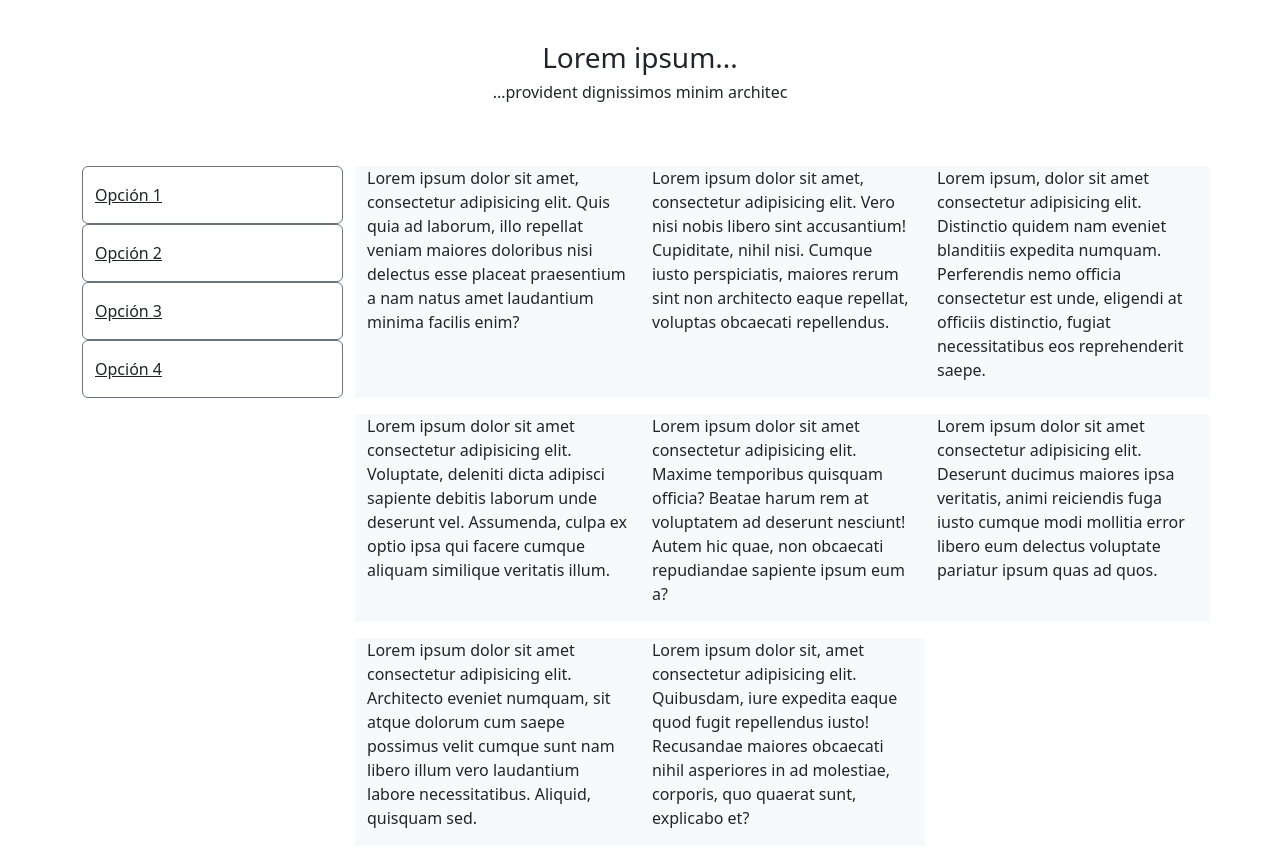
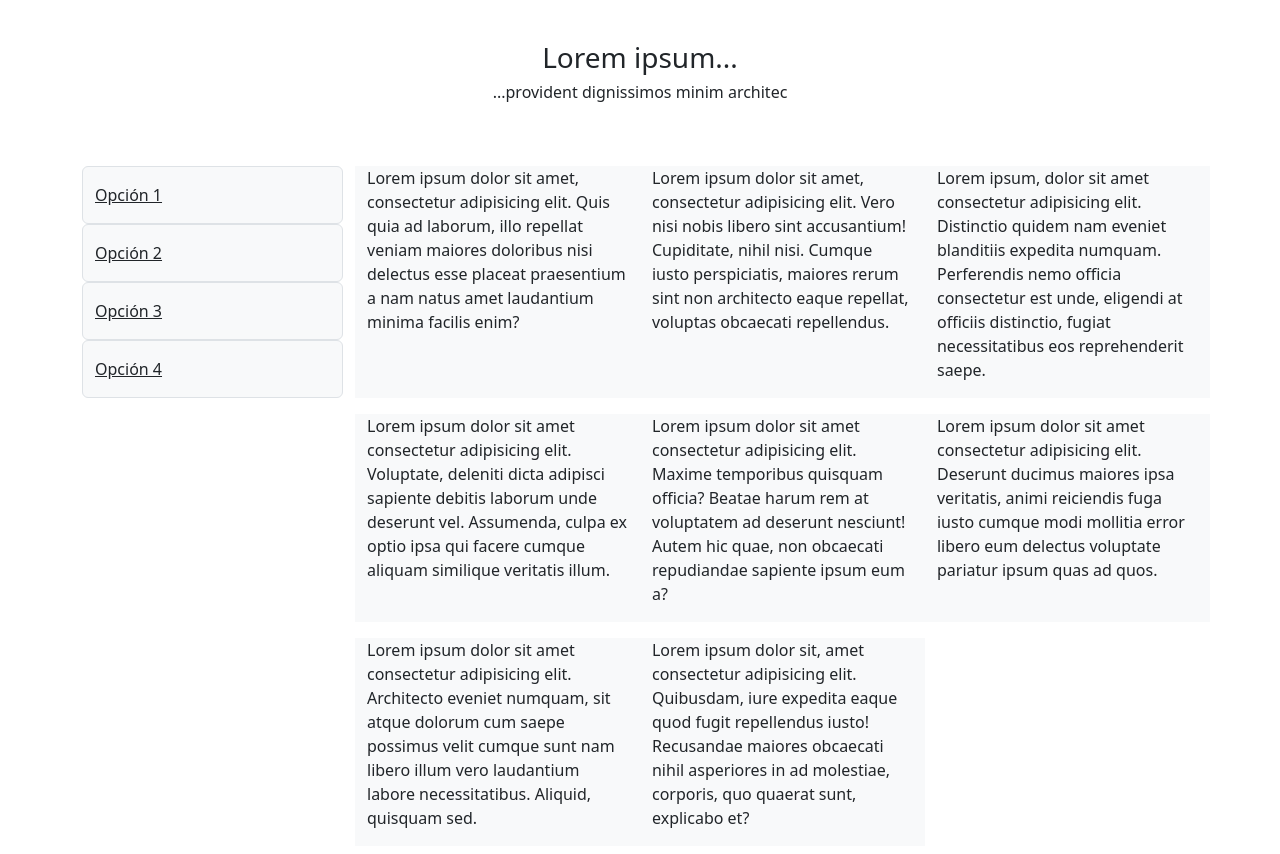
Before and after one commit to MacGovern/JaP_S14_Responsive_Design_y_Bootstrap, a plain HTML site: page index.html in a window 1280 px wide. Shown: the part 63-917 px from the top of the page. Drawn offline with nearby package versions, Linux system fonts and the light colour scheme.

Commit message:
Cambie el borde de los botones de opcion

```diff
--- a/index.html
+++ b/index.html
@@ -67,10 +67,10 @@
     <div class="row">
       <div id="opciones" class="col d-none d-lg-block mt-2">
         <div class="text-decoration-underline d-grid">
-          <button class="btn btn-outline-secondary text-start py-3 text-body">Opción 1</button>
-          <button class="btn btn-outline-secondary text-start py-3 text-body">Opción 2</button>
-          <button class="btn btn-outline-secondary text-start py-3 text-body">Opción 3</button>
-          <button class="btn btn-outline-secondary text-start py-3 text-body">Opción 4</button>
+          <button class="btn btn-light border text-start py-3 text-body">Opción 1</button>
+          <button class="btn btn-light border text-start py-3 text-body">Opción 2</button>
+          <button class="btn btn-light border text-start py-3 text-body">Opción 3</button>
+          <button class="btn btn-light border text-start py-3 text-body">Opción 4</button>
         </div>
       </div>
       <div class="col-12 col-lg-9">
```
